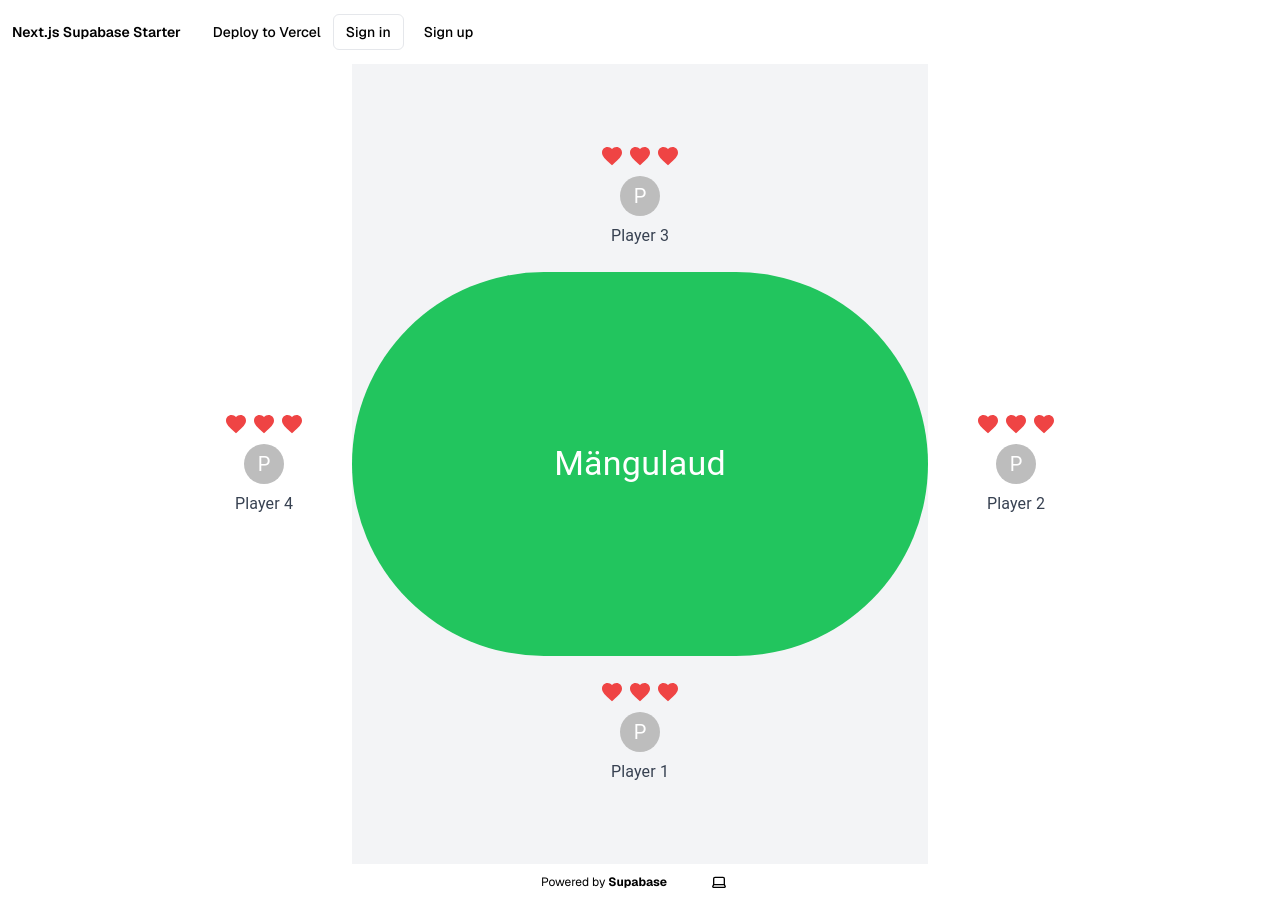
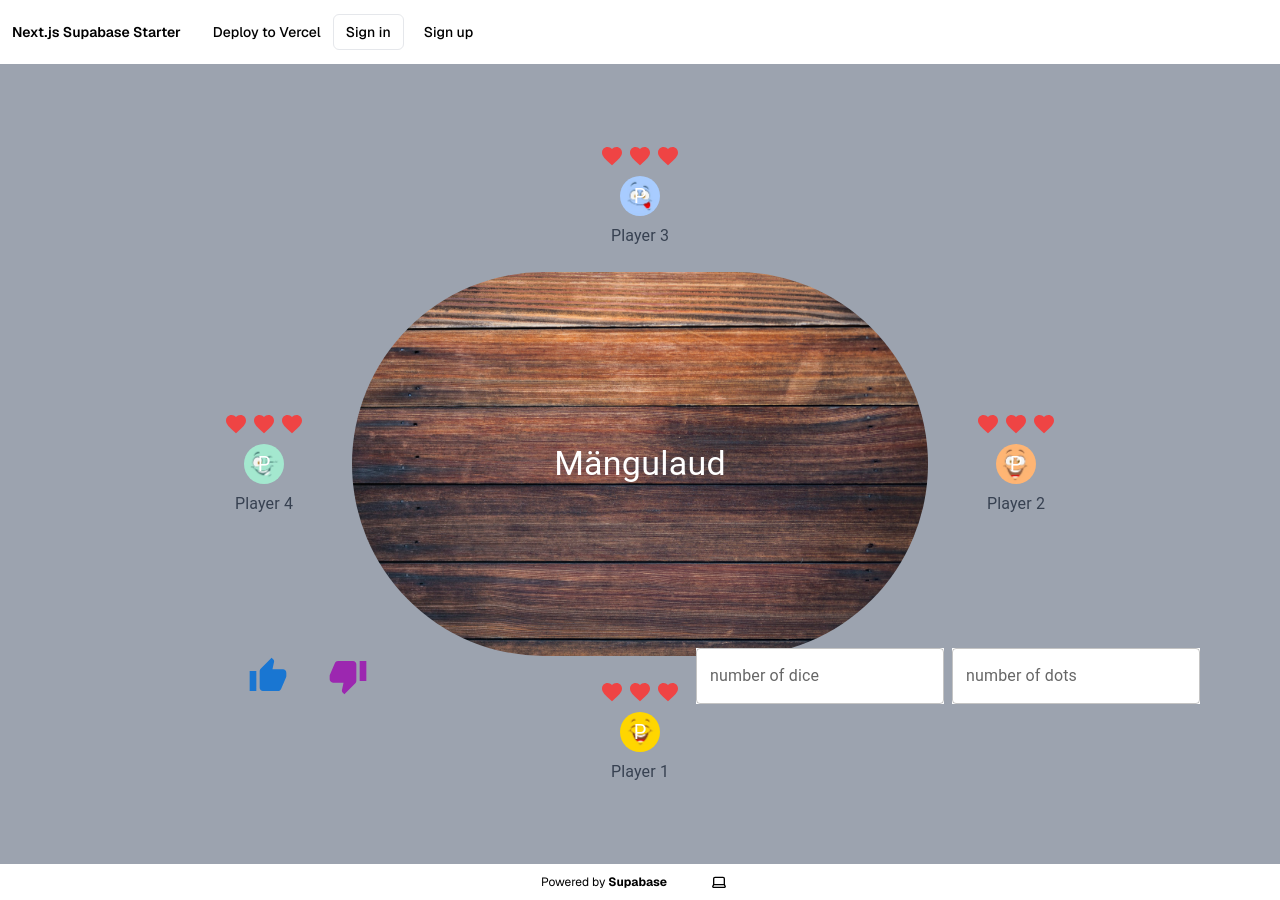
Before and after one commit to rakenduste-programmeerimine-2024/perudo-palace, a Next.js app: page /game in a window 1280 px wide. Built offline with nearby package versions, Linux system fonts and the light colour scheme; no server answers.

Commit message:
add
lisatud:
-ThumbUp + ThumbDown nupud
-lahtrid numbrite sisestamiseks
-mängulaua värvus vahetus pildi vastu
-taustapilt läks tumedamaks
-avatarile tulid smiled (4 erinevat)

```diff
--- a/components/pages/game.tsx
+++ b/components/pages/game.tsx
@@ -1,50 +1,88 @@
 // components/pages/game.tsx
-import { Avatar, Typography } from '@mui/material';
+import { Avatar, Typography, TextField, IconButton } from '@mui/material';
 import FavoriteIcon from '@mui/icons-material/Favorite';
+import ThumbUpIcon from '@mui/icons-material/ThumbUp';
+import ThumbDownIcon from '@mui/icons-material/ThumbDown';
 
 const Game: React.FC = () => {
   return (
-    <div className="flex flex-col items-center justify-center min-h-screen bg-gray-100">
-      {/* Mängulaud [mida väiksem seda suurem laud]*/}
-      <div className="relative w-[36rem] h-[24rem] bg-green-500 rounded-full flex items-center justify-center">
+    <div className="flex flex-col items-center justify-center min-h-screen w-screen bg-gray-400 relative">
+      {/* Mängulaud */}
+      <div className="relative w-[36rem] h-[24rem] bg-back-bg bg-cover bg-center rounded-full flex items-center justify-center">
         <Typography variant="h4" className="text-white font-bold">
           Mängulaud
         </Typography>
 
-        {/* Player */}
+        {/* Players */}
         <div className="absolute left-0 top-1/2 transform -translate-y-1/2 -translate-x-32">
-          <Player name="Player 4" />
+          <Player name="Player 4" bgImage="url('/image/smile6.jpg')" />
         </div>
         <div className="absolute top-0 left-1/2 transform -translate-x-1/2 -translate-y-32">
-          <Player name="Player 3" />
+          <Player name="Player 3" bgImage="url('/image/smile5.jpg')" />
         </div>
         <div className="absolute right-0 top-1/2 transform -translate-y-1/2 translate-x-32">
-          <Player name="Player 2" />
+          <Player name="Player 2" bgImage="url('/image/smile2.jpg')" />
         </div>
         <div className="absolute bottom-0 left-1/2 transform -translate-x-1/2 translate-y-32">
-          <Player name="Player 1" />
+          <Player name="Player 1" bgImage="url('/image/smile.jpg')" />
         </div>
+      </div>
 
+      {/* Sisendiväljad all paremas nurgas */}
+      <div className="absolute bottom-[10rem] right-[5rem] space-x-2 flex">
+        <TextField
+          variant="outlined"
+          type="number"
+          label="number of dice"
+          className="bg-white"
+        />
+        <TextField
+          variant="outlined"
+          type="number"
+          label="number of dots"
+          className="bg-white"
+        />
       </div>
+
+      {/* Like ja Dislike nupud all vasakus nurgas */}
+<div className="absolute bottom-[10rem] left-[15rem] space-x-6 flex">
+  <IconButton color="primary" sx={{ fontSize: 40 }}>
+    <ThumbUpIcon sx={{ fontSize: 40 }} /> {/* Määrab ikoonile suurema suuruse */}
+  </IconButton>
+  <IconButton color="secondary" sx={{ fontSize: 40 }}>
+    <ThumbDownIcon sx={{ fontSize: 40 }} /> {/* Määrab ikoonile suurema suuruse */}
+  </IconButton>
+</div>
     </div>
   );
 };
 
 interface PlayerProps {
   name: string;
+  bgImage: string;
 }
 
-const Player: React.FC<PlayerProps> = ({ name }) => {
+const Player: React.FC<PlayerProps> = ({ name, bgImage }) => {
   return (
     <div className="flex flex-col items-center space-y-2">
-        {/* Südamed */}
+      {/* Südamed */}
       <div className="flex space-x-1">
         <FavoriteIcon className="text-red-500" />
         <FavoriteIcon className="text-red-500" />
         <FavoriteIcon className="text-red-500" />
       </div>
       {/* Mängija avatar */}
-      <Avatar className="bg-blue-500 w-16 h-16">{name.charAt(0)}</Avatar>
+      <Avatar
+        className="w-16 h-16"
+        sx={{
+          backgroundImage: bgImage,
+          backgroundSize: "cover",
+          backgroundPosition: "center",
+          //backgroundColor: "transparent" // Eemaldab vaikimisi tausta ja ikooni kuid ei tööta sedasi
+        }}//{name.charAt(0)} P kuvab nime esimese tähe
+        >
+          {name.charAt(0)}
+        </Avatar>
 
       {/* Mängija nimi */}
       <Typography variant="body1" className="font-semibold text-gray-700">
--- a/tailwind.config.js
+++ b/tailwind.config.js
@@ -8,7 +8,10 @@ module.exports = {
     extend: {
       backgroundImage: {
         'back-bg': "url('/image/background.jpg')",
-        'back2-bg': "url('/image/background1.png')",//selle pildi võiks välja vahetada
+        'smile-bg': "url('/image/smile.jpg')",
+        'smile2-bg': "url('/image/smile2.jpg')",
+        'smile3-bg': "url('/image/smil3.jpg')",
+        'smile4-bg': "url('/image/smil4.jpg')",
       },
     },
     backgroundSize: {
```
